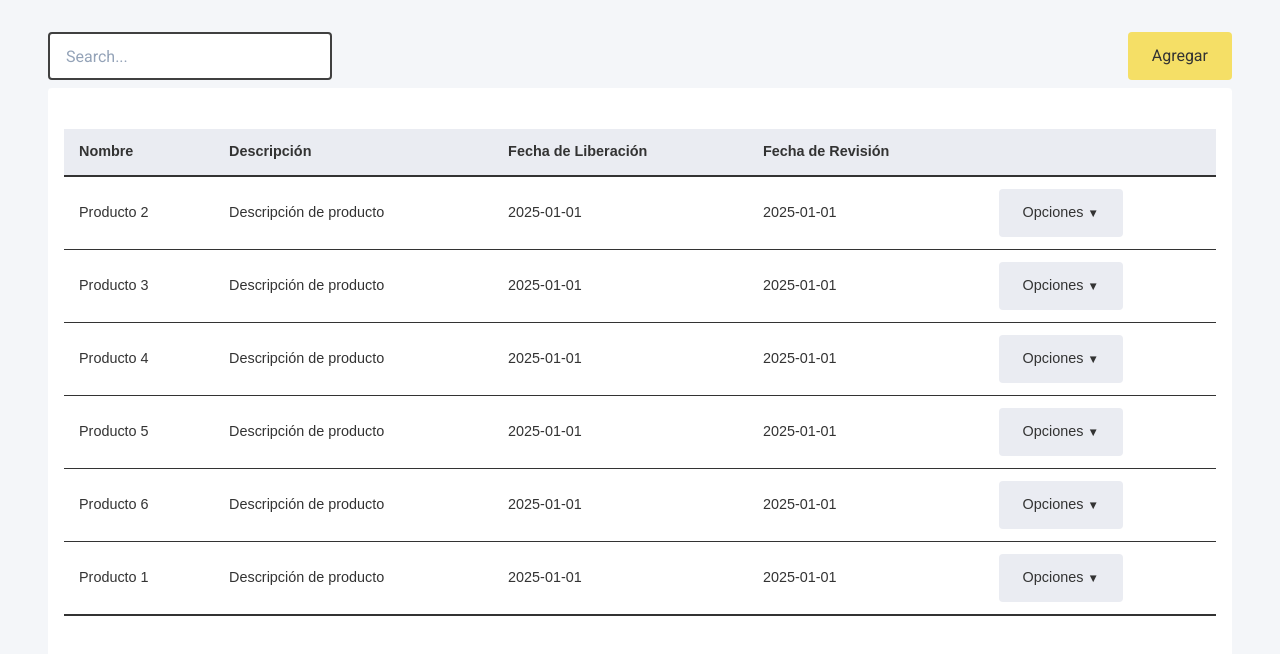
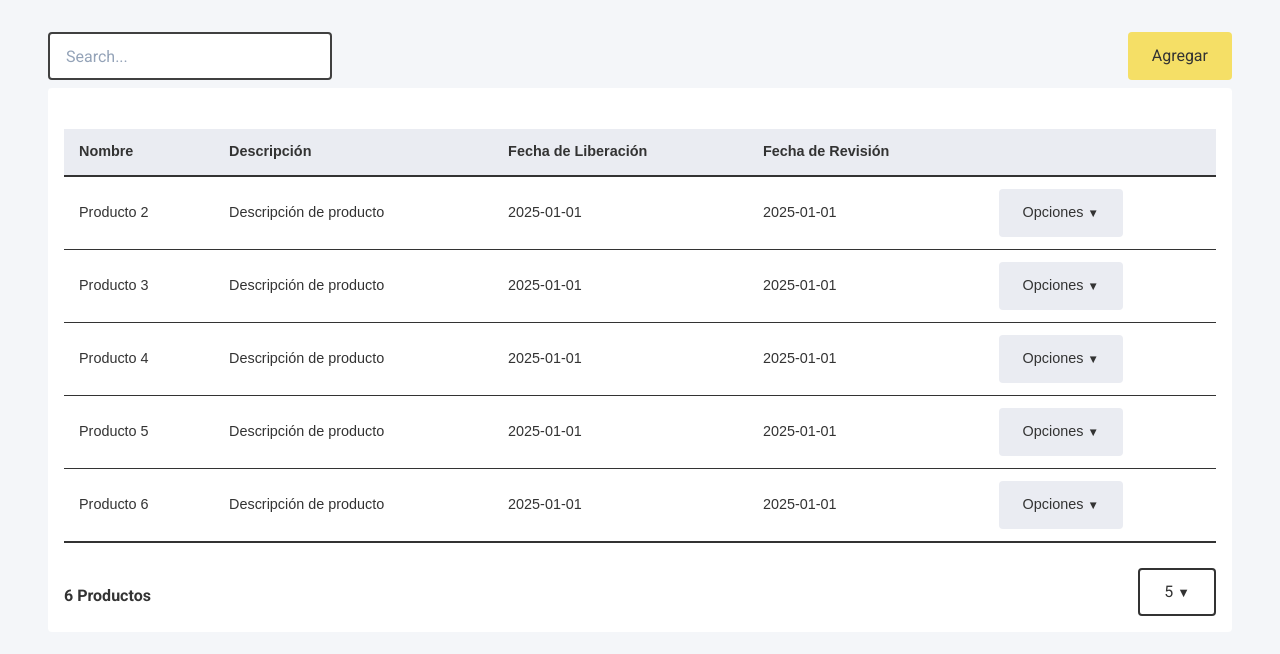
Before and after one commit to TeslaWillow/HectorJosueCaballeroMunoz, an Angular app in the folder frontend-bp/: page /productos in a window 1280 px wide. Shown: the top 654 px of the page. Built offline with nearby package versions, Linux system fonts and the light colour scheme.

Commit message:
outline button and slice amount of results

```diff
--- a/frontend-bp/src/app/modules/products/pages/list-of-products/list-of-products.component.html
+++ b/frontend-bp/src/app/modules/products/pages/list-of-products/list-of-products.component.html
@@ -16,7 +16,10 @@
   <!-- ./Search and Add Button -->
 
   <shared-ui-card>
-    <shared-ui-table [data]="products()" [config]="tableConfig()">
+
+    <div class="row">
+      <div class="col-12">
+        <shared-ui-table [data]="visibleProducts()" [config]="tableConfig()">
           <ng-template #actions let-row>
             <shared-component-dropdown [buttonText]="'Opciones'">
               <shared-component-dropdown-item
@@ -37,5 +40,24 @@
             </shared-component-dropdown>
           </ng-template>
         </shared-ui-table>
+      </div>
+    </div>
+
+    <div class="row">
+      <div class="col-md-6 text-left d-flex align-items-center">
+        <p class="text-bold">{{ products().length }} Productos</p>
+      </div>
+      <div class="col-md-6 text-right">
+        <shared-component-dropdown [buttonText]=" amountOfItems() + '' " [outline]="true">
+          @for (amount of listOfPosibleAmountOfItems(); track $index) {
+            <shared-component-dropdown-item
+              [label]="amount + ''"
+              (itemClick)="changeAmountOfItems(amount)"
+            ></shared-component-dropdown-item>
+          }
+        </shared-component-dropdown>
+      </div>
+    </div>
+
   </shared-ui-card>
 </div>
--- a/frontend-bp/src/app/modules/products/pages/list-of-products/list-of-products.component.ts
+++ b/frontend-bp/src/app/modules/products/pages/list-of-products/list-of-products.component.ts
@@ -1,4 +1,4 @@
-import { Component, inject, OnInit, signal } from '@angular/core';
+import { Component, computed, inject, OnInit, signal } from '@angular/core';
 import { CardComponent } from '../../../../shared/ui/card/card.component';
 import { ButtonComponent } from '../../../../shared/ui/button/button.component';
 import { InputComponent } from '../../../../shared/components/input/input.component';
@@ -27,6 +27,8 @@ export default class ListOfProductsComponent implements OnInit {
 
   public readonly title = 'Lista de Productos';
   public products = signal<Product[]>([]);
+  public amountOfItems = signal<number>(5);
+  public listOfPosibleAmountOfItems = signal<number[]>([5, 10, 15, 20]);
   public tableConfig = signal<TableConfig>({
     columns: [
       { key: 'name', label: 'Nombre' },
@@ -37,6 +39,10 @@ export default class ListOfProductsComponent implements OnInit {
     striped: false,
     hoverable: false,
   });
+
+  public readonly visibleProducts = computed(() =>
+    this.products().slice(0, this.amountOfItems())
+  );
 
   ngOnInit(): void {
     this._getProducts();
@@ -65,4 +71,8 @@ export default class ListOfProductsComponent implements OnInit {
         console.warn('Unknown action:', action);
     }
   }
+
+  public changeAmountOfItems(amount: number): void {
+    this.amountOfItems.set(amount);
+  }
 }
--- a/frontend-bp/src/app/shared/components/dropdown/dropdown.component.html
+++ b/frontend-bp/src/app/shared/components/dropdown/dropdown.component.html
@@ -1,6 +1,7 @@
 <div class="dropdown-container">
   <shared-ui-button
     [variant]="buttonVariant()"
+    [outline]="outline()"
     (click)="toggleDropdown()"
     class="dropdown-button"
   >
--- a/frontend-bp/src/app/shared/components/dropdown/dropdown.component.ts
+++ b/frontend-bp/src/app/shared/components/dropdown/dropdown.component.ts
@@ -13,6 +13,7 @@ export class DropdownComponent {
   // Inputs
   public readonly buttonText = input<String>('Acciones');
   public readonly buttonVariant = input<'primary' | 'secondary'>('secondary');
+  public readonly outline = input<boolean>(false);
   // Events (father dropdown)
   public onItemSelected = output<string>();
   // Variables
--- a/frontend-bp/src/app/shared/ui/button/button.component.html
+++ b/frontend-bp/src/app/shared/ui/button/button.component.html
@@ -3,7 +3,7 @@
   [disabled]="disabled() || loading()"
   (click)="handleClick($event)"
   class="button"
-  [class]="'button--' + variant()"
+  [class]="'button--' + (outline() ? 'outline-' : '') + variant()"
   [attr.aria-busy]="loading()"
 >
   @if (loading()) {
--- a/frontend-bp/src/app/shared/ui/button/button.component.ts
+++ b/frontend-bp/src/app/shared/ui/button/button.component.ts
@@ -9,6 +9,7 @@ import { Component, input, output } from '@angular/core';
 export class ButtonComponent {
   public readonly type     = input<'button' | 'submit' | 'reset'>('button');
   public readonly variant  = input<'primary' | 'secondary' | 'text'>('primary');
+  public readonly outline  = input<boolean>(false);
   public readonly disabled = input<boolean>(false);
   public readonly loading  = input<boolean>(false);
   public readonly click    = output<Event>();
--- a/frontend-bp/src/styles/components/_buttons.scss
+++ b/frontend-bp/src/styles/components/_buttons.scss
@@ -32,4 +32,31 @@
       opacity: 0.9;
     }
   }
+  // Outline variants
+  &--outline-primary {
+    background-color: transparent;
+    color: var(--primary-color);
+    border: 2px solid var(--primary-color);
+    &:hover {
+      background-color: var(--primary-color);
+      color: var(--text-color);
+    }
+    &:focus {
+      outline: 2px solid var(--primary-color);
+      outline-offset: 2px;
+    }
+  }
+  &--outline-secondary {
+    background-color: transparent;
+    color: var(--text-color);
+    border: 2px solid var(--text-color);
+    &:hover {
+      background-color: var(--secondary-color);
+      color: var(--text-color);
+    }
+    &:focus {
+      outline: 2px solid var(--secondary-color);
+      outline-offset: 2px;
+    }
+  }
 }
```
Lines whose indentation alone changed are shown as unchanged.
